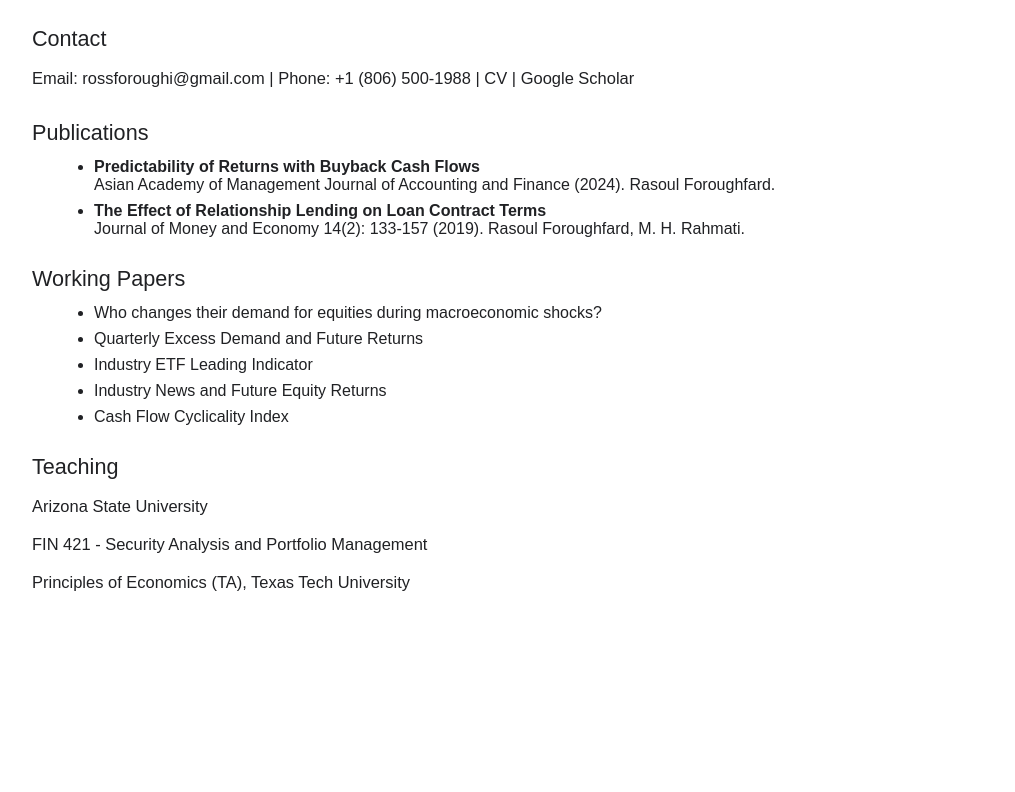
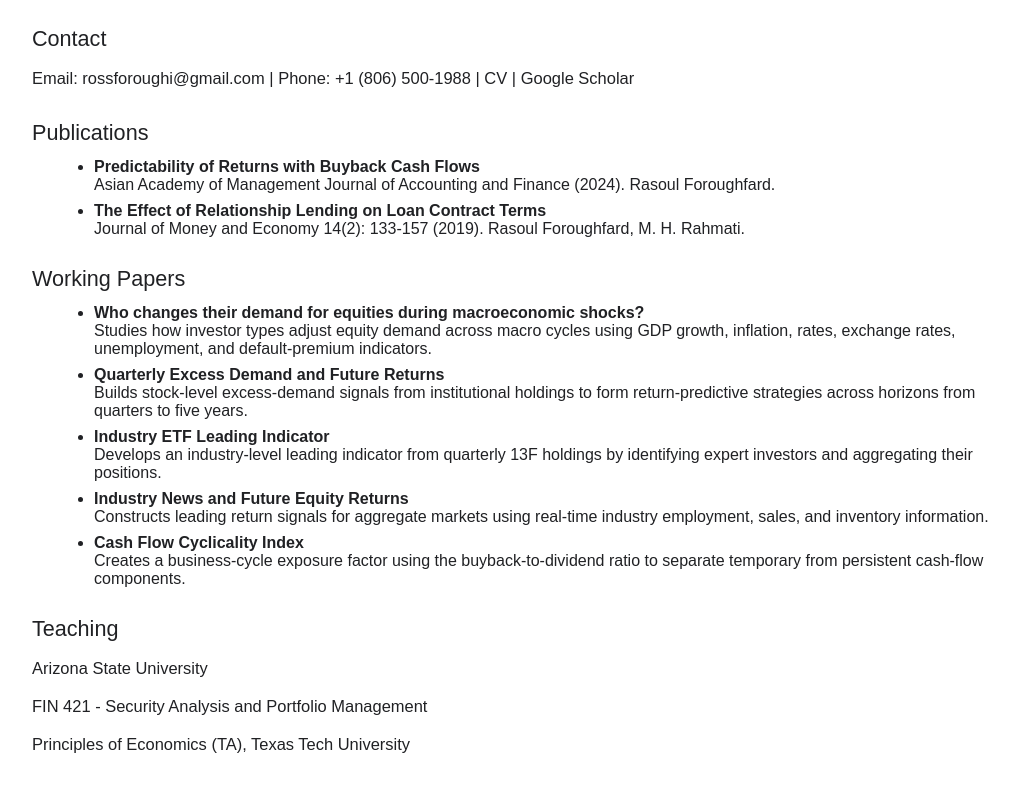
Before and after one commit to rasouleip71/rasoul-site, a Next.js app: page / in a window 1280 px wide. Shown: the part 617-1409 px from the top of the page, without its empty margins (48-1063 px from the left). Before the commit the page ends 1265 px from the top, so only its background shows below. Built offline with nearby package versions, Linux system fonts and the light colour scheme.

Commit message:
Add working paper explanations to homepage

```diff
--- a/app/page.tsx
+++ b/app/page.tsx
@@ -15,11 +15,31 @@ const publications = [
 ];
 
 const workingPapers = [
-  "Who changes their demand for equities during macroeconomic shocks?",
-  "Quarterly Excess Demand and Future Returns",
-  "Industry ETF Leading Indicator",
-  "Industry News and Future Equity Returns",
-  "Cash Flow Cyclicality Index",
+  {
+    title: "Who changes their demand for equities during macroeconomic shocks?",
+    summary:
+      "Studies how investor types adjust equity demand across macro cycles using GDP growth, inflation, rates, exchange rates, unemployment, and default-premium indicators.",
+  },
+  {
+    title: "Quarterly Excess Demand and Future Returns",
+    summary:
+      "Builds stock-level excess-demand signals from institutional holdings to form return-predictive strategies across horizons from quarters to five years.",
+  },
+  {
+    title: "Industry ETF Leading Indicator",
+    summary:
+      "Develops an industry-level leading indicator from quarterly 13F holdings by identifying expert investors and aggregating their positions.",
+  },
+  {
+    title: "Industry News and Future Equity Returns",
+    summary:
+      "Constructs leading return signals for aggregate markets using real-time industry employment, sales, and inventory information.",
+  },
+  {
+    title: "Cash Flow Cyclicality Index",
+    summary:
+      "Creates a business-cycle exposure factor using the buyback-to-dividend ratio to separate temporary from persistent cash-flow components.",
+  },
 ];
 
 export default function Home() {
@@ -80,7 +100,11 @@ export default function Home() {
         <h2 className="section-title">Working Papers</h2>
         <ul className="list">
           {workingPapers.map((paper) => (
-            <li key={paper}>{paper}</li>
+            <li key={paper.title}>
+              <strong>{paper.title}</strong>
+              <br />
+              {paper.summary}
+            </li>
           ))}
         </ul>
       </section>
```
